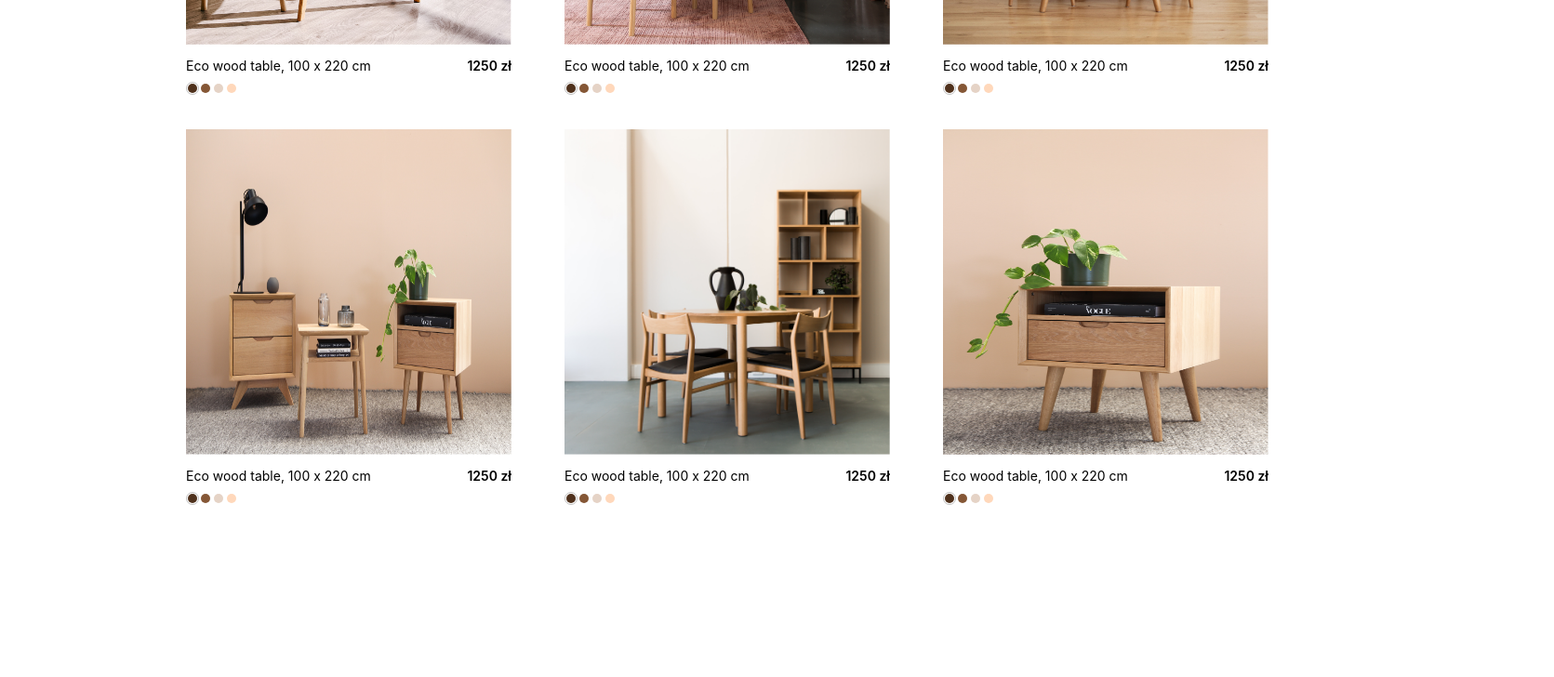
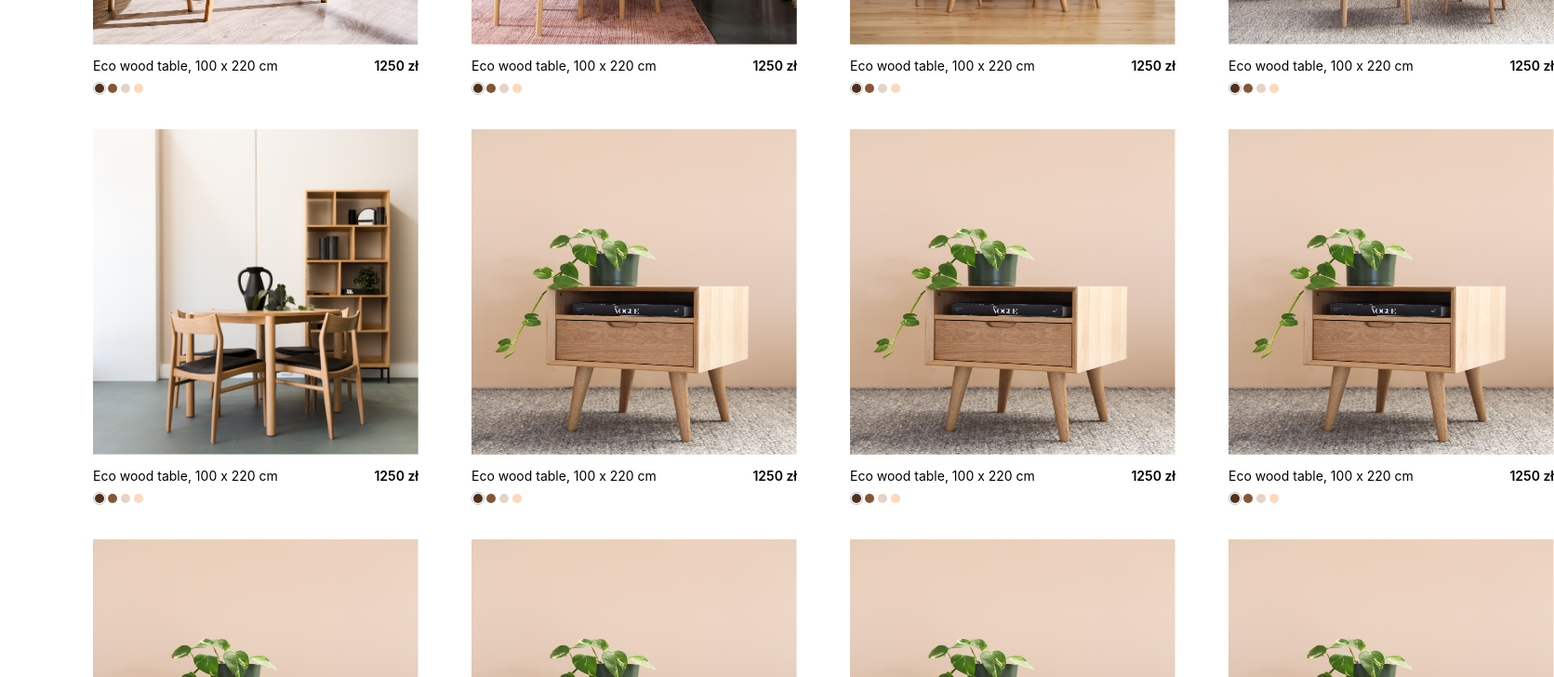
Before and after one commit to miwrona-deloitte/ecommerce, a React (Create React App) app: page /furniture in a window 1280 px wide. Shown: the part 440-1168 px from the top of the page at 93% size, 1671 px wide, since content can reach past the window. Built offline with nearby package versions, Linux system fonts and the light colour scheme; a web font is replaced by a local one.

Commit message:
4 columns grid

```diff
--- a/src/components/Filters.tsx
+++ b/src/components/Filters.tsx
@@ -1,6 +1,6 @@
 const Filters = () => {
   return (
-    <div style={{ marginLeft: '200px' }}>
+    <div style={{ marginLeft: '100px' }}>
       <img src='pictures/filtering.svg' alt='Filtering and sorting icon' width='15' style={{ paddingRight: '12px' }} />
       <span style={{ fontSize: '8px', lineHeight: '12px' }}>Filtering and sorting</span>
     </div>
--- a/src/components/Furniture.scss
+++ b/src/components/Furniture.scss
@@ -1,10 +1,10 @@
 .container {
-  padding: 20px 200px;
+  padding: 20px 100px;
   display: grid;
   column-gap: 57px;
   row-gap: 20px;
   // grid-template-columns: repeat(3, minmax(350px, 1fr));
-  grid-template-columns: repeat(3, 350px);
+  grid-template-columns: repeat(4, 350px);
   grid-template-rows: 421px 421px 421px;
 
   .details {
--- a/src/components/Layout/Navbar.scss
+++ b/src/components/Layout/Navbar.scss
@@ -1,7 +1,7 @@
 .navbar {
   display: flex;
   justify-content: space-between;
-  padding: 0 135px;
+  padding: 0 100px;
   font-family: 'Poppins', sans-serif;
   .leftWrapper {
     display: flex;
--- a/src/dictionary/products.ts
+++ b/src/dictionary/products.ts
@@ -43,6 +43,48 @@ const products: Product[] = [
     img: 'nathan-oakley-OngbrOmqtzc-unsplash.png',
     color: 'brown',
   },
+  {
+    id: 6,
+    name: 'Eco wood table, 100 x 220 cm',
+    price: '1250',
+    img: 'nathan-oakley-OngbrOmqtzc-unsplash.png',
+    color: 'brown',
+  },
+  {
+    id: 7,
+    name: 'Eco wood table, 100 x 220 cm',
+    price: '1250',
+    img: 'nathan-oakley-OngbrOmqtzc-unsplash.png',
+    color: 'brown',
+  },
+  {
+    id: 8,
+    name: 'Eco wood table, 100 x 220 cm',
+    price: '1250',
+    img: 'nathan-oakley-OngbrOmqtzc-unsplash.png',
+    color: 'brown',
+  },
+  {
+    id: 9,
+    name: 'Eco wood table, 100 x 220 cm',
+    price: '1250',
+    img: 'nathan-oakley-OngbrOmqtzc-unsplash.png',
+    color: 'brown',
+  },
+  {
+    id: 10,
+    name: 'Eco wood table, 100 x 220 cm',
+    price: '1250',
+    img: 'nathan-oakley-OngbrOmqtzc-unsplash.png',
+    color: 'brown',
+  },
+  {
+    id: 11,
+    name: 'Eco wood table, 100 x 220 cm',
+    price: '1250',
+    img: 'nathan-oakley-OngbrOmqtzc-unsplash.png',
+    color: 'brown',
+  },
 ];
 
 export function getProducts() {
```
